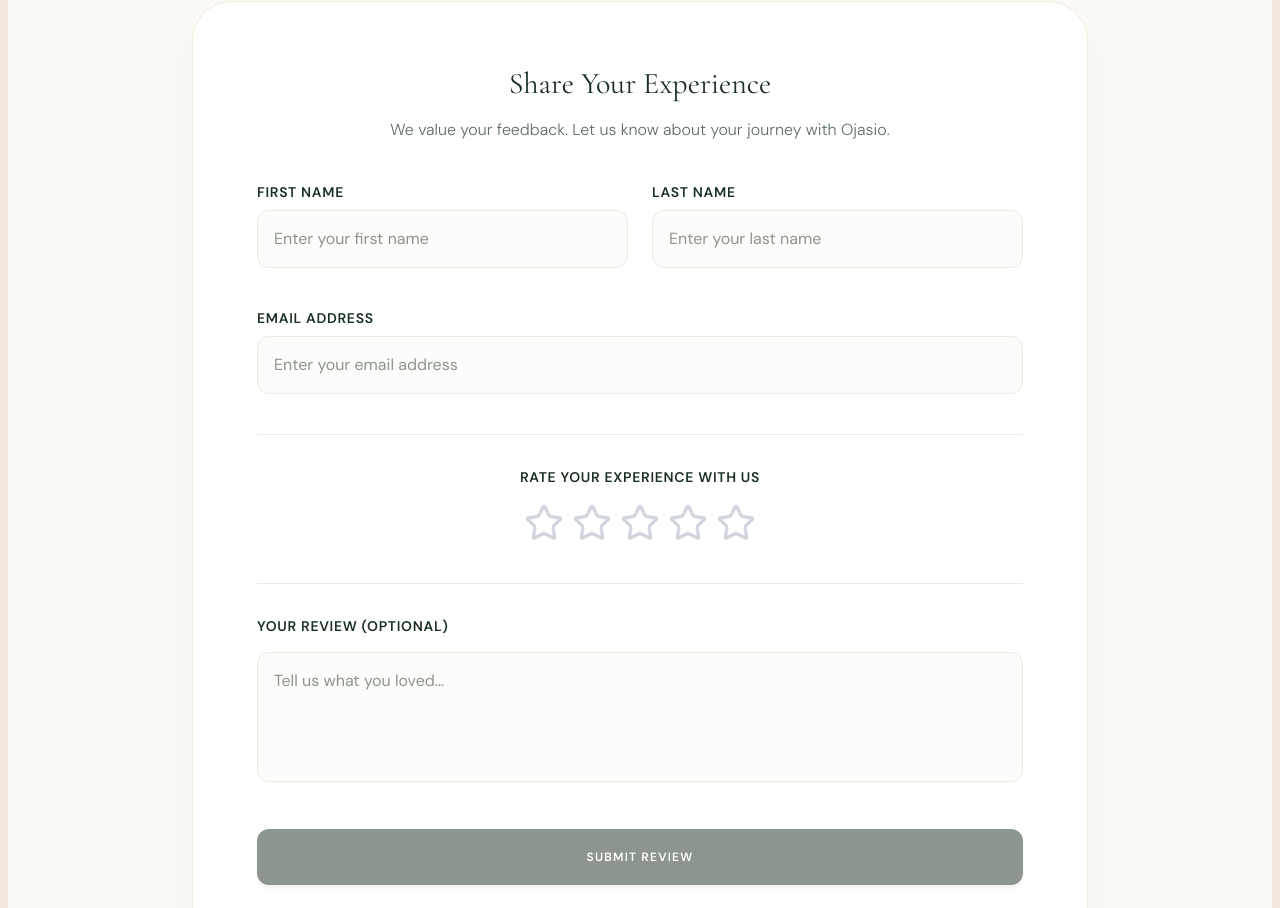
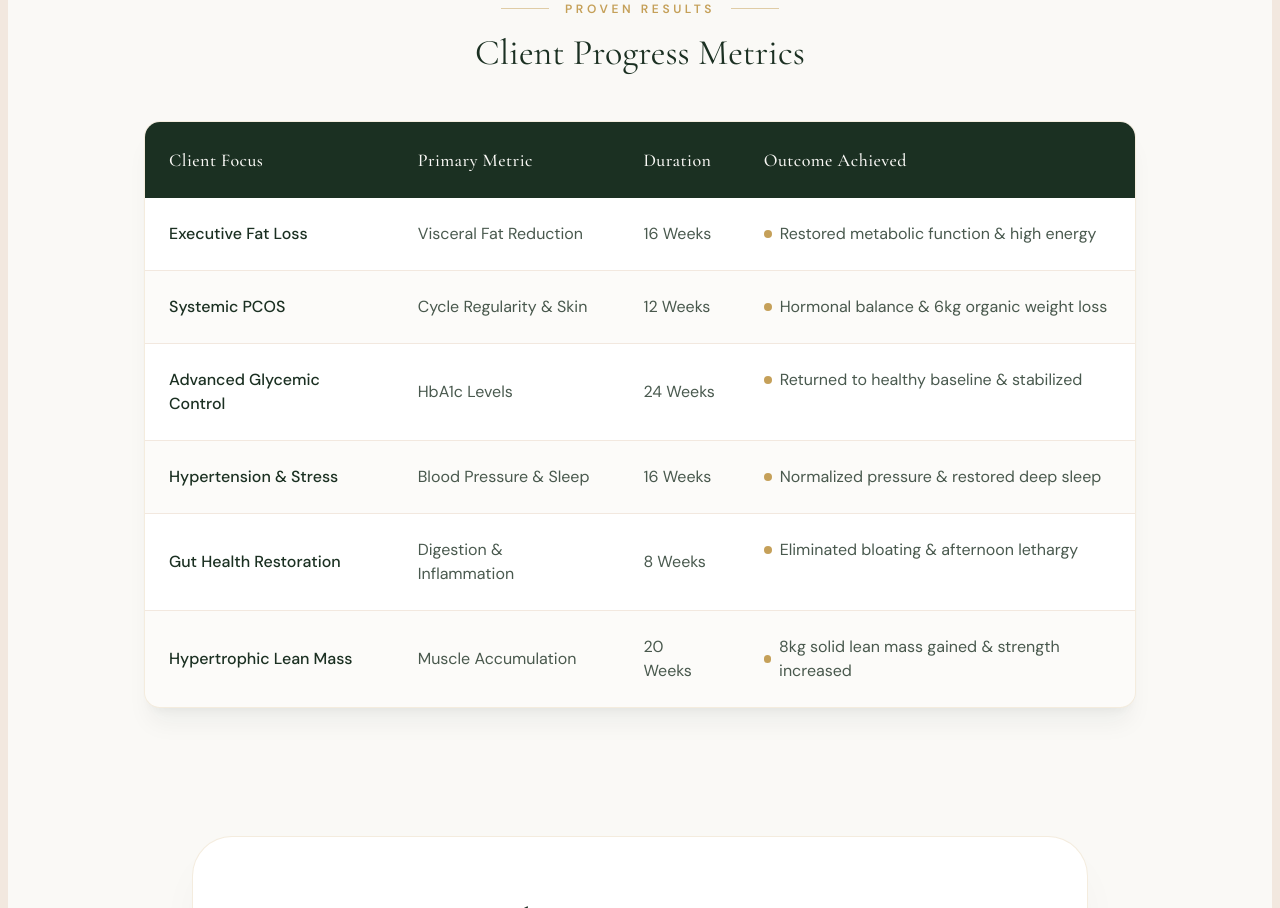
Before and after one commit to mkarora13/Ojasio, a React (Vite) app: page /reviews in a window 1280 px wide. Shown: the part 1640-2548 px from the top of the page. Built offline with nearby package versions, Linux system fonts and the light colour scheme; no server answers; a web font is replaced by a local one.

Commit message:
refactor: update blog, add metrics table, fix email
- Remove social sharing/tags from blog page
- Add Client Progress Metrics table to reviews
- Improve EmailJS error handling and initialization

```diff
--- a/newsletter-system/ojasio-subscribe.js
+++ b/newsletter-system/ojasio-subscribe.js
@@ -57,11 +57,9 @@ async function subscribeUser(name, email, sourceElementId) {
   // Now send emails via EmailJS
   try {
     // Welcome Email
-    {
-  to_email: email,
-  first_name: name.split(' ')[0],
-  unsubscribe_token: token
-}
+    await emailjs.send(
+      EMAILJS_CONFIG.serviceId,
+      EMAILJS_CONFIG.welcomeTemplateId,
       {
         to_email: email,
         first_name: name.split(' ')[0],
@@ -88,9 +86,8 @@ async function subscribeUser(name, email, sourceElementId) {
     localStorage.setItem('ojasio_subscribed', 'true');
     return true;
   } catch (error) {
-  console.log("FULL EMAILJS ERROR:", error);
-  alert("Email sending failed. Check console.");
-}
+    console.error("EmailJS Error:", error);
+    throw new Error('Could not send welcome email. Please try again.');
   }
 }
 
@@ -98,7 +95,7 @@ async function subscribeUser(name, email, sourceElementId) {
  * Widget Setup
  */
 document.addEventListener("DOMContentLoaded", function() {
-  emailjs.init(EMAILJS_CONFIG.publicKey || "YOUR_PUBLIC_KEY_HERE");
+  emailjs.init(EMAILJS_CONFIG.publicKey);
 
   const hasSubscribed = localStorage.getItem('ojasio_subscribed');
 
--- a/src/pages/Blog.tsx
+++ b/src/pages/Blog.tsx
@@ -2148,28 +2148,8 @@ export const Blog: React.FC = () => {
                   {selectedPost.content}
                 </div>
 
-                {/* Article Tags and Social Sharing */}
-                <div className="mt-16 pt-10 border-t border-[#1A2F2B]/10 flex flex-col sm:flex-row items-center justify-between gap-6">
-                  <div className="flex items-center gap-3 flex-wrap justify-center sm:justify-start">
-                    <span className="text-[10px] uppercase font-bold tracking-[0.2em] text-[#1A2F2B]/50 mr-2">Tags:</span>
-                    <span className="px-4 py-1.5 bg-[#FAF9F6] border border-[#1A2F2B]/10 rounded-full text-xs font-semibold text-[#1A2F2B] hover:bg-[#EAC881]/20 transition-colors cursor-pointer">{selectedPost.category}</span>
-                    <span className="px-4 py-1.5 bg-[#FAF9F6] border border-[#1A2F2B]/10 rounded-full text-xs font-semibold text-[#1A2F2B] hover:bg-[#EAC881]/20 transition-colors cursor-pointer">Wellness</span>
-                  </div>
-                  <div className="flex items-center gap-4">
-                    <span className="text-[10px] uppercase font-bold tracking-[0.2em] text-[#1A2F2B]/50">Share:</span>
-                    <div className="flex gap-2">
-                       <button title="Share on Twitter" className="w-10 h-10 rounded-full bg-white border border-[#1A2F2B]/10 flex items-center justify-center text-[#1A2F2B] hover:bg-[#1A2F2B] hover:text-white transition-all shadow-sm">
-                         <Twitter size={16} />
-                       </button>
-                       <button title="Share on LinkedIn" className="w-10 h-10 rounded-full bg-white border border-[#1A2F2B]/10 flex items-center justify-center text-[#1A2F2B] hover:bg-[#1A2F2B] hover:text-white transition-all shadow-sm">
-                         <LinkedinIcon size={16} />
-                       </button>
-                       <button title="Copy Link" className="w-10 h-10 rounded-full bg-white border border-[#1A2F2B]/10 flex items-center justify-center text-[#1A2F2B] hover:bg-[#1A2F2B] hover:text-white transition-all shadow-sm text-center">
-                         <LinkIcon size={16} />
-                       </button>
-                    </div>
-                  </div>
-                </div>
+                {/* Article Tags and Social Sharing removed as per request */}
+
 
                 <ArticleSubscribeCard />
 
--- a/src/pages/Reviews.tsx
+++ b/src/pages/Reviews.tsx
@@ -247,6 +247,89 @@ export const Reviews: React.FC = () => {
         </div>
       </div>
 
+      {/* Client Progress Metrics Table */}
+      <div className="max-w-5xl mx-auto px-4 mb-32">
+        <div className="text-center mb-12">
+          <div className="flex items-center justify-center gap-4 mb-4">
+            <div className="h-[1px] w-12 bg-gold/50"></div>
+            <span className="uppercase tracking-[0.3em] font-sans text-xs text-gold font-bold">Proven Results</span>
+            <div className="h-[1px] w-12 bg-gold/50"></div>
+          </div>
+          <h2 className="text-3xl md:text-4xl font-display text-green-deep">Client Progress Metrics</h2>
+        </div>
+
+        <div className="bg-white rounded-2xl shadow-xl shadow-green-deep/5 border border-gold/20 overflow-hidden">
+          <div className="overflow-x-auto">
+            <table className="w-full text-left border-collapse">
+              <thead>
+                <tr className="bg-green-deep text-ivory">
+                  <th className="p-6 font-display text-lg font-medium tracking-wide">Client Focus</th>
+                  <th className="p-6 font-display text-lg font-medium tracking-wide">Primary Metric</th>
+                  <th className="p-6 font-display text-lg font-medium tracking-wide">Duration</th>
+                  <th className="p-6 font-display text-lg font-medium tracking-wide">Outcome Achieved</th>
+                </tr>
+              </thead>
+              <tbody className="divide-y divide-beige">
+                <tr className="hover:bg-ivory/50 transition-colors">
+                  <td className="p-6 font-medium text-green-deep">Executive Fat Loss</td>
+                  <td className="p-6 text-green-deep/80">Visceral Fat Reduction</td>
+                  <td className="p-6 text-green-deep/80">16 Weeks</td>
+                  <td className="p-6 text-green-deep/80 flex items-center gap-2">
+                    <span className="w-2 h-2 rounded-full bg-gold"></span>
+                    Restored metabolic function & high energy
+                  </td>
+                </tr>
+                <tr className="hover:bg-ivory/50 transition-colors bg-beige-light/30">
+                  <td className="p-6 font-medium text-green-deep">Systemic PCOS</td>
+                  <td className="p-6 text-green-deep/80">Cycle Regularity & Skin</td>
+                  <td className="p-6 text-green-deep/80">12 Weeks</td>
+                  <td className="p-6 text-green-deep/80 flex items-center gap-2">
+                    <span className="w-2 h-2 rounded-full bg-gold"></span>
+                    Hormonal balance & 6kg organic weight loss
+                  </td>
+                </tr>
+                <tr className="hover:bg-ivory/50 transition-colors">
+                  <td className="p-6 font-medium text-green-deep">Advanced Glycemic Control</td>
+                  <td className="p-6 text-green-deep/80">HbA1c Levels</td>
+                  <td className="p-6 text-green-deep/80">24 Weeks</td>
+                  <td className="p-6 text-green-deep/80 flex items-center gap-2">
+                    <span className="w-2 h-2 rounded-full bg-gold"></span>
+                    Returned to healthy baseline & stabilized
+                  </td>
+                </tr>
+                <tr className="hover:bg-ivory/50 transition-colors bg-beige-light/30">
+                  <td className="p-6 font-medium text-green-deep">Hypertension & Stress</td>
+                  <td className="p-6 text-green-deep/80">Blood Pressure & Sleep</td>
+                  <td className="p-6 text-green-deep/80">16 Weeks</td>
+                  <td className="p-6 text-green-deep/80 flex items-center gap-2">
+                    <span className="w-2 h-2 rounded-full bg-gold"></span>
+                    Normalized pressure & restored deep sleep
+                  </td>
+                </tr>
+                <tr className="hover:bg-ivory/50 transition-colors">
+                  <td className="p-6 font-medium text-green-deep">Gut Health Restoration</td>
+                  <td className="p-6 text-green-deep/80">Digestion & Inflammation</td>
+                  <td className="p-6 text-green-deep/80">8 Weeks</td>
+                  <td className="p-6 text-green-deep/80 flex items-center gap-2">
+                    <span className="w-2 h-2 rounded-full bg-gold"></span>
+                    Eliminated bloating & afternoon lethargy
+                  </td>
+                </tr>
+                <tr className="hover:bg-ivory/50 transition-colors bg-beige-light/30">
+                  <td className="p-6 font-medium text-green-deep">Hypertrophic Lean Mass</td>
+                  <td className="p-6 text-green-deep/80">Muscle Accumulation</td>
+                  <td className="p-6 text-green-deep/80">20 Weeks</td>
+                  <td className="p-6 text-green-deep/80 flex items-center gap-2">
+                    <span className="w-2 h-2 rounded-full bg-gold"></span>
+                    8kg solid lean mass gained & strength increased
+                  </td>
+                </tr>
+              </tbody>
+            </table>
+          </div>
+        </div>
+      </div>
+
       {/* Submit Review Form */}
       <div className="max-w-4xl mx-auto mb-32 bg-white p-10 md:p-16 rounded-[2.5rem] shadow-2xl shadow-green-deep/5 border border-gold/20"
       >
```
